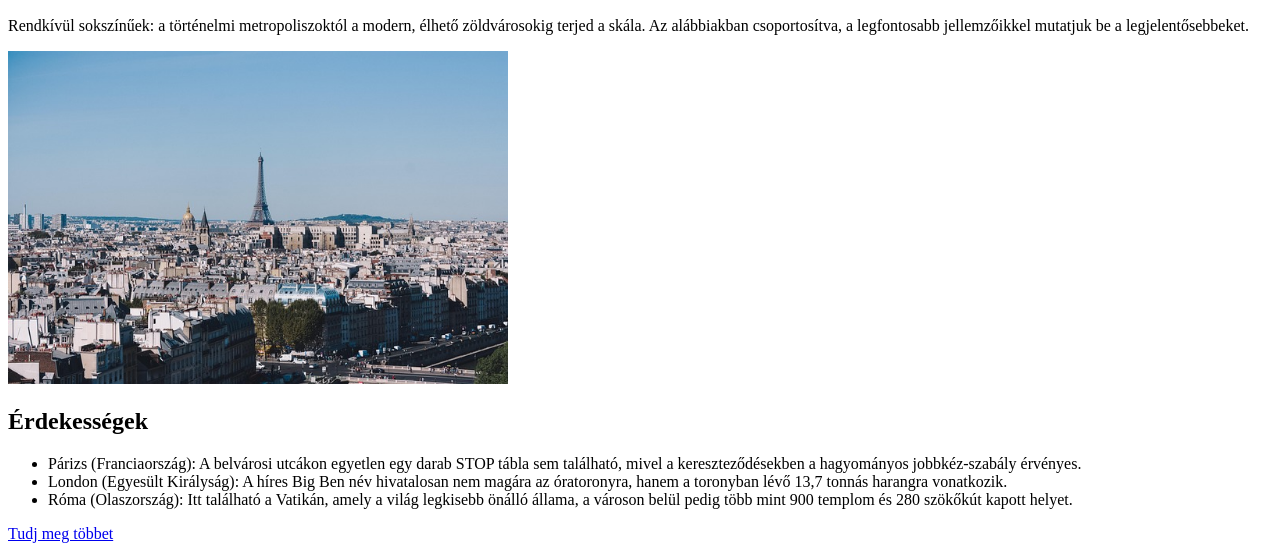
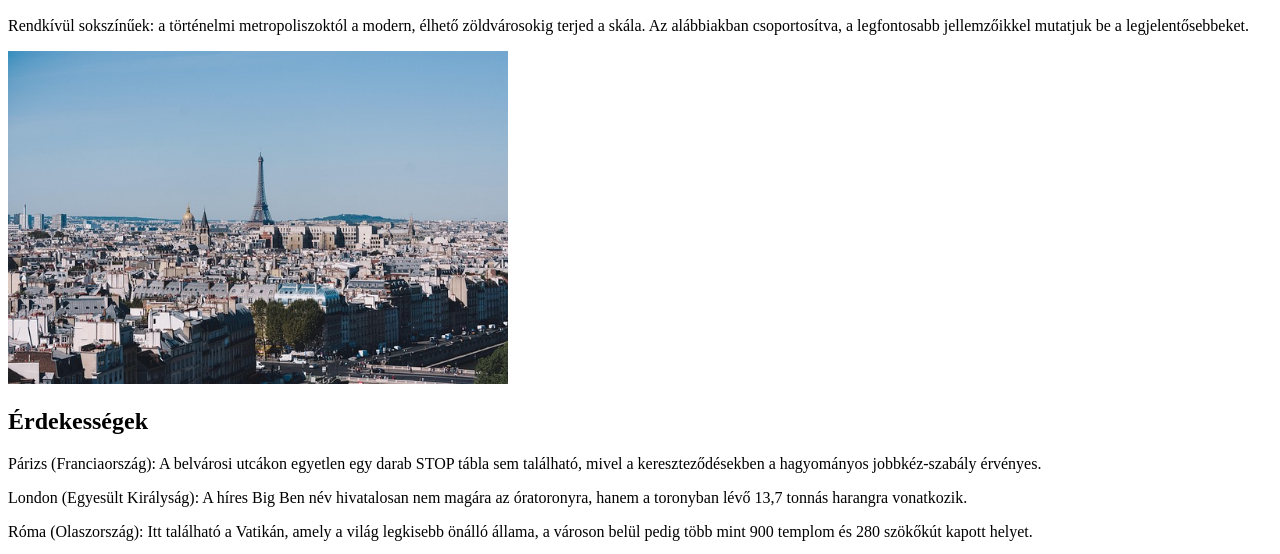
Before and after one commit to Bence13Szabo/ikt, a plain HTML site: page tema.html in a window 1280 px wide. Shown: the part 136-690 px from the top of the page. Drawn offline with Linux system fonts and the light colour scheme.

Commit message:
Add files via upload

```diff
--- a/tema.html
+++ b/tema.html
@@ -19,11 +19,10 @@
     <p>Rendkívül sokszínűek: a történelmi metropoliszoktól a modern, élhető zöldvárosokig terjed a skála. Az alábbiakban csoportosítva, a legfontosabb jellemzőikkel mutatjuk be a legjelentősebbeket.</p>
    <img src="img/dnovac-paris-4011990_640.jpg" alt="kép" title="kép" width="500">
    <h2>Érdekességek</h2>
-   <ul>
-    <li>Párizs (Franciaország): A belvárosi utcákon egyetlen egy darab STOP tábla sem található, mivel a kereszteződésekben a hagyományos jobbkéz-szabály érvényes.</li>
-    <li>London (Egyesült Királyság): A híres Big Ben név hivatalosan nem magára az óratoronyra, hanem a toronyban lévő 13,7 tonnás harangra vonatkozik.</li>
-    <li>Róma (Olaszország): Itt található a Vatikán, amely a világ legkisebb önálló állama, a városon belül pedig több mint 900 templom és 280 szökőkút kapott helyet.</li>
-   </ul>
+
+    <p>Párizs (Franciaország): A belvárosi utcákon egyetlen egy darab STOP tábla sem található, mivel a kereszteződésekben a hagyományos jobbkéz-szabály érvényes.</p>
+    <p>London (Egyesült Királyság): A híres Big Ben név hivatalosan nem magára az óratoronyra, hanem a toronyban lévő 13,7 tonnás harangra vonatkozik.</p>
+    <p>Róma (Olaszország): Itt található a Vatikán, amely a világ legkisebb önálló állama, a városon belül pedig több mint 900 templom és 280 szökőkút kapott helyet.</p>
    <a href="https://hu.wikipedia.org/wiki/Kateg%C3%B3ria:Eur%C3%B3pai_f%C5%91v%C3%A1rosok" target="_blank">Tudj meg többet</a>
    <h2>Jellemzők</h2>
    <ul>
```
